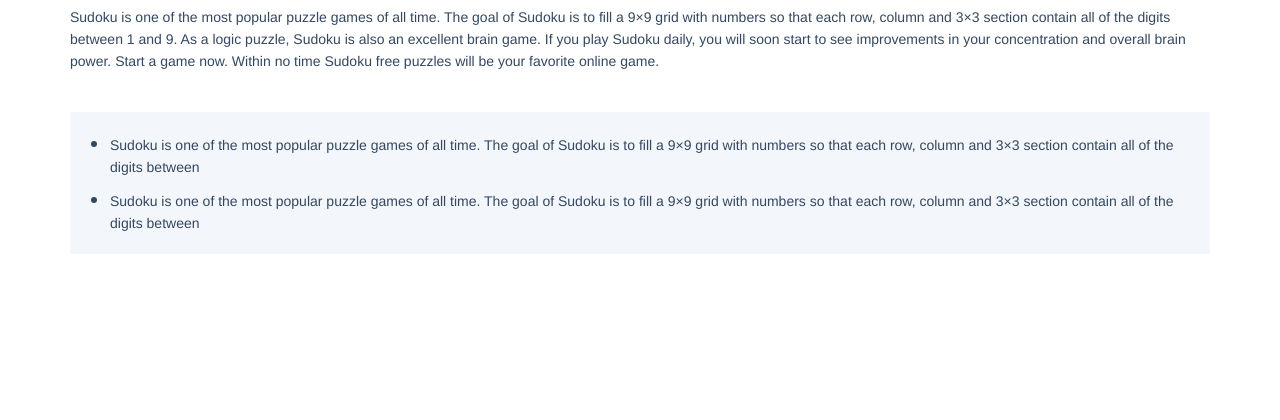
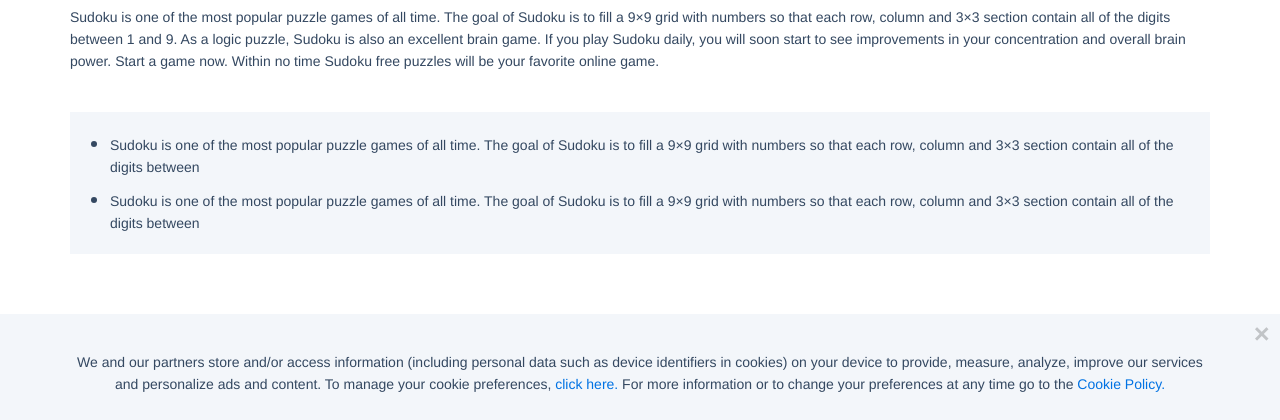
Before and after one commit to Axe-LLC/gomoku.com, a PHP site: page / in a window 1280 px wide. Shown: the part 1492-1912 px from the top of the page. Before the commit the page ends 1723 px from the top, so only its background shows below. Run offline with PHP 8.4, Linux system fonts and the light colour scheme.

Commit message:
Privacy: added

```diff
--- a/index.html
+++ b/index.html
@@ -254,7 +254,14 @@
 	<!-- page content end -->
 
 	<!-- privacy page -->
-	<div class="privacy"></div>
+	<div class="privacy">
+		<div class="container">
+			We and our partners store and/or access information (including personal data such as device identifiers in cookies) on your device to provide,
+			measure, analyze, improve our services and personalize ads and content. To manage your cookie preferences, <a href="#this">click here.</a>
+			For more information or to change your preferences at any time go to the <a href="#this">Cookie Policy.</a>
+		</div>
+		<a href="#this" title="close" class="close">&#x2715;</a>
+	</div>
 	<!-- privacy page end -->
 </div>
 <!-- <div id='game-won' data-theme='e' data-role='dialog'>
--- a/js/script.js
+++ b/js/script.js
@@ -14,6 +14,9 @@ $(document).ready(function() {
 
     $(".coming-soon .close").on('click', function() {
         $(".coming-soon").fadeOut();
+    });
+    $(".privacy .close").on('click', function() {
+        $(".privacy").fadeOut();
     });
 
     $("#resetGame").on('click', function() {
--- a/style/style.css
+++ b/style/style.css
@@ -422,6 +422,27 @@ ul, li {
 .page-content .desc li::marker {
 	font-size: 20px;
 }
+/* privacy */
+.privacy {
+	background: #F3F6FA;
+	padding-top: 37px;
+	padding-bottom: 25px;
+	text-align: center;
+	color: #344861;
+	font-size: 14px;
+	line-height: 22px;
+	position: relative;
+}
+.privacy a {
+	text-decoration: none;
+	color: #0072E3;
+}
+.privacy .close {
+	position: absolute;
+	top: 10px;
+	right: 10px;
+	color: black;
+}
 /* game setting */
 #game-setting, .coming-soon {
 	padding: 20px;
```
